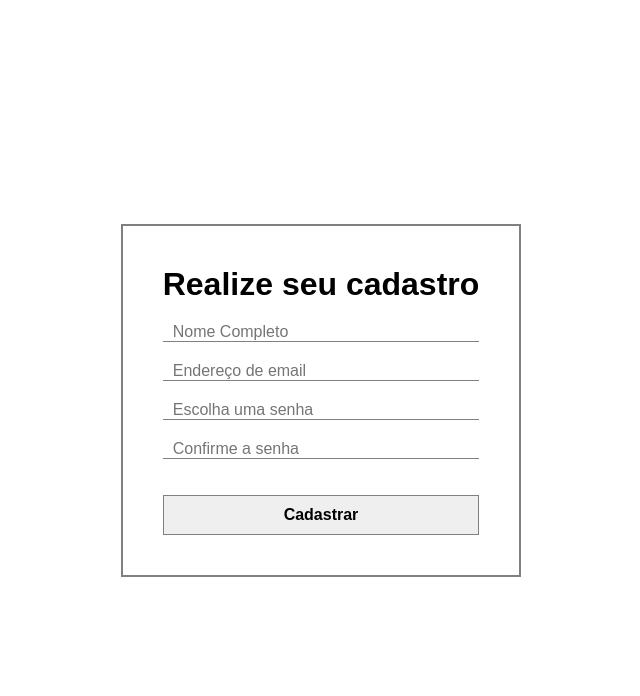
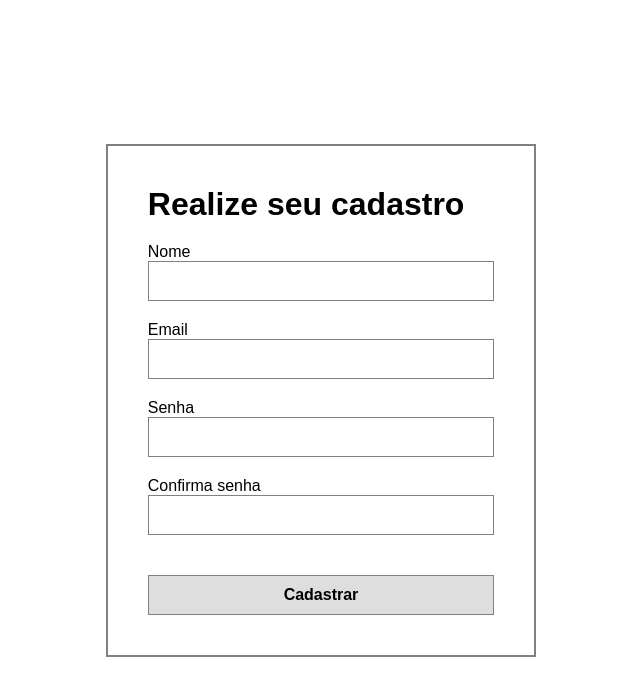
Before and after one commit to leonardo1194/curso-ebac-frontend, a plain HTML site: page 03-forms.html in a window 1280 px wide. Shown: the whole page, without its empty margins (319-959 px from the left). Drawn offline with Linux system fonts and the light colour scheme.

Commit message:
Fix: Adicionado tag label em 03-forms.html

```diff
--- a/03-forms.html
+++ b/03-forms.html
@@ -11,16 +11,20 @@
         <form action="">
             <h1>Realize seu cadastro</h1>
             <div class="input-box">
-                <input type="text" placeholder="Nome Completo">
+                <label for="name">Nome</label>
+                <input type="text">
             </div>
             <div class="input-box">
-                <input type="email" placeholder="Endereço de email">
+                <label for="email">Email</label>
+                <input type="email">
             </div>
             <div class="input-box">
-                <input type="password" placeholder="Escolha uma senha">
+                <label for="password">Senha</label>
+                <input type="password">
             </div>
             <div class="input-box">
-                <input type="password" placeholder="Confirme a senha">
+                <label for="confirm">Confirma senha</label>
+                <input type="password">
             <div class="button">
                 <button type="submit">Cadastrar</button>
             </div>
--- a/03-style.css
+++ b/03-style.css
@@ -17,6 +17,9 @@ body {
     padding: 40px;
 }
 
+h1 {
+    margin-bottom: 20px;
+}
 
 .input-box {
     width: 100%;
@@ -24,21 +27,20 @@ body {
 
 .input-box input {
     width: 100%;
-    margin-top: 20px;
-    border: 0;
-    border-bottom: 1px solid grey;
+    height: 40px;
+    margin-bottom: 20px;
+    border: 1px solid grey;
     outline: none;
     font-size: 16px;
     padding: 0 10px 0 10px;
 }
 
-
-
 button {
     width: 100%;
+    margin-top: 20px;
     padding: 10px;
-    margin-top: 36px;
     border: 1px solid grey;
+    background-color: rgb(223, 222, 222);
     cursor: pointer;
     font-weight: bold;
     font-size: 16px;
```
